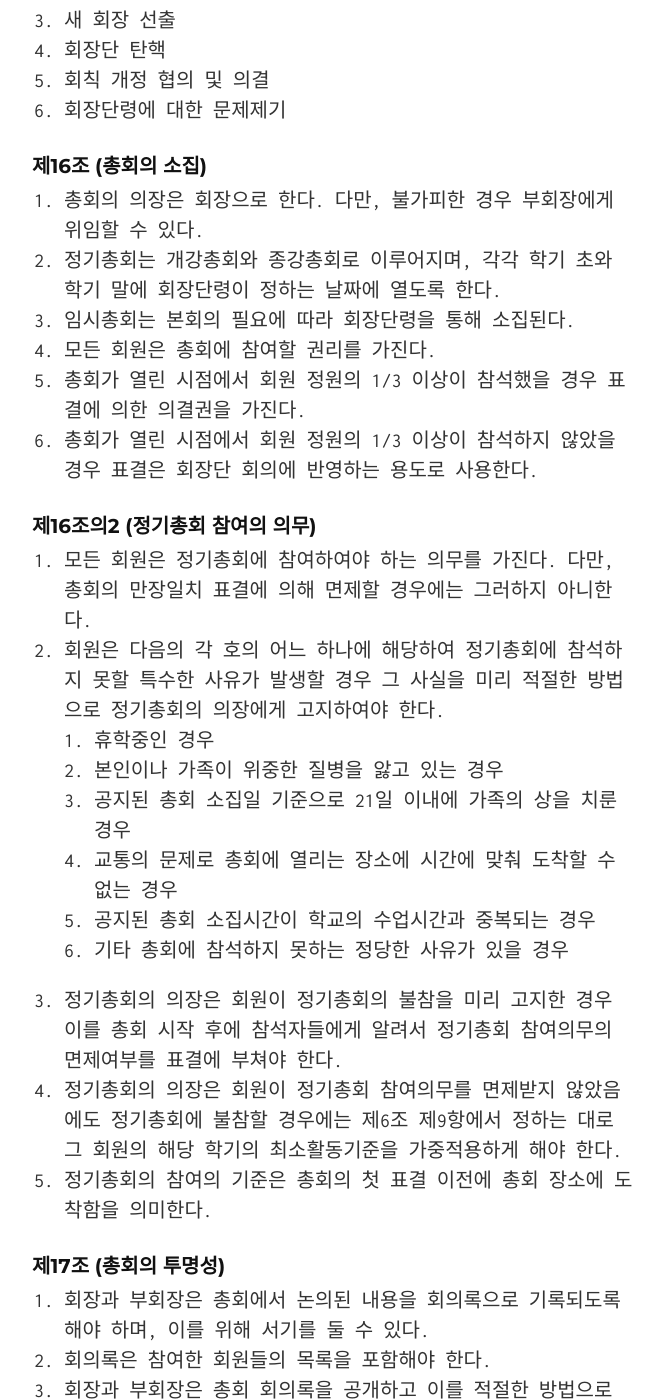
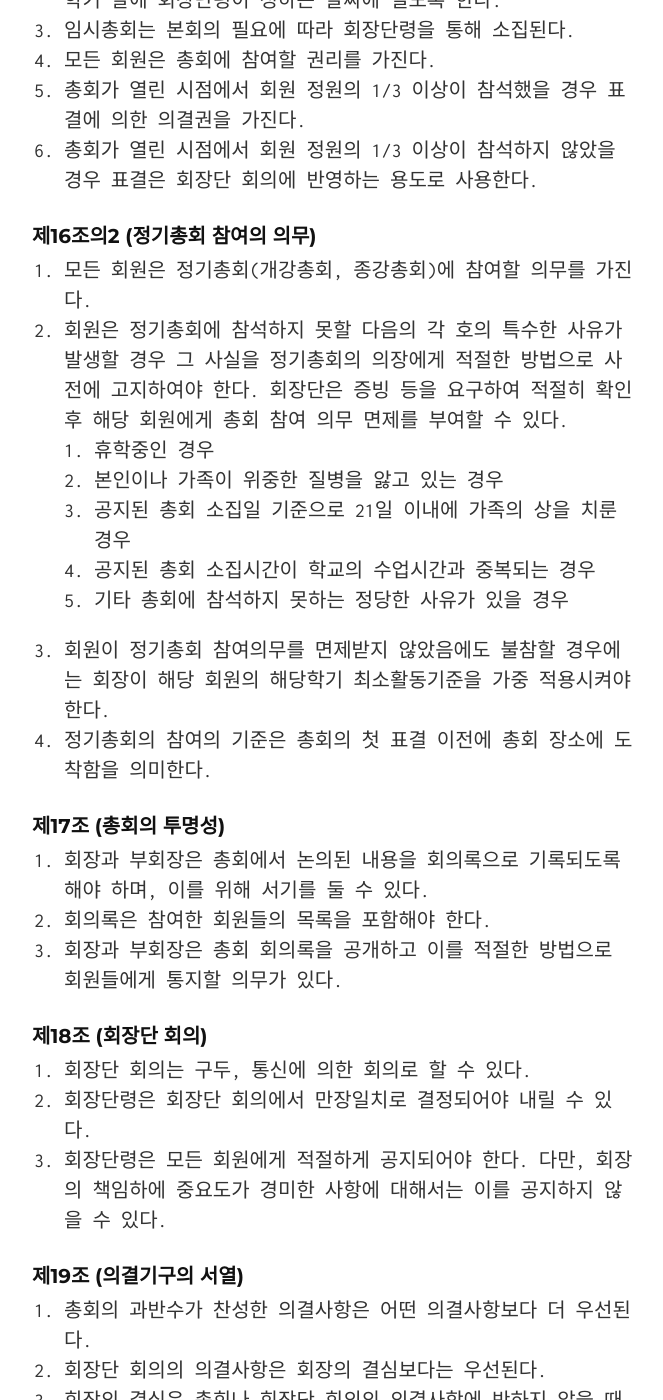
Before and after one commit to PoolC/Regulation, a Jekyll site: the page built from index.md, in a window 1280 px wide and 1400 px high, scrolled down 7335 px. Shown: the whole window, without its empty margins (306-969 px from the left). Built offline with Jekyll 4.4.1, drawn with Linux system fonts in a browser that asks for light colours; our own code applies the rules of GitHub Pages for plain Markdown files; some of the changed text lies outside the part shown.

Commit message:
회칙 수정

```diff
--- a/index.md
+++ b/index.md
@@ -55,7 +55,7 @@
 #### 제4조 (권리)
 
 0. 회원은 동아리방에 출입할 권리를 가진다.
-0. 회원은 사적인 범위 내에서 회원이 아닌 사람에 대한 동아리방 출입을 허가할 권리를 가진다.
+0. 회원이 아닌 사람은 동아리 관련 프로젝트 진행 목적으로만 협업 회원의 동반 하에 출입할 수 있다. 그 외의 경우에는 출입할 수 없다.
 0. 회원은 본회의 활동에 대해 공개적으로 의견을 제시할 권리를 가진다.
 0. 회원은 본회의 활동에 참여할 권리를 가진다.
 0. 회원은 회원의 행동에 대해 회장에게 징계위원회 소집을 요청할 권리를 가진다.
@@ -70,7 +70,7 @@
 0. 회원은 본회의 징계위원으로 선정되었을 경우 이에 성실하게 응할 의무를 가진다.
 0. 회원은 제6조에서 명시하는 최소활동기준을 완수할 의무를 가진다.
 0. 회원은 성별, 성정체성, 성적 지향, 종교, 신념, 인종, 국적, 나이에 대한 차별을 하지 않을 의무를 가진다.
-0. 회원은 총회에 성실하게 참여할 의무를 가진다.
+0. 회원은 개강총회 및 종강총회에 출석할 의무를 가진다.
 
 #### 제6조 (최소활동기준)
 
@@ -93,7 +92,6 @@
 0. 회장은 어떤 회원이 제2항의 각 호에 해당하는 상태에 있는지 판단할 권한을 가진다.
 0. 최소활동기준을 판단하는 데 있어서 학기의 시작은 봄학기, 가을학기에 대해 각각 학교 학사일정에 따른 개강일로 정하고, 학기의 끝은 각각 다음 학기 개강 전 날로 한다.
 0. 회장은 모든 회원에 대해 제1항과 제2항을 기반으로 학기 말에 학술부장, 게임제작부장과 협의하여 확인하고, 이를 적어도 한 가지 이상 완수하지 못한 회원의 회원 자격을 박탈하고 본회에서 탈퇴시킬 의무가 있다.
-0. 회장은 회칙에 근거해 특정 회원에 대해 징벌적으로 최소활동 기준을 가중적용할 수 있다.
 
 #### 제7조 (탈퇴)
 
@@ -107,9 +105,6 @@
     0. 졸업한 경우
     0. 제적한 경우
     0. 사망한 경우
-0. 회장은 제6조의 최소활동기준을 2개 학기 이상 만족한 회원이 다음의 각 호의 어느 하나에 해당할 경우 그 사람의 회원자격을 상실시키고 졸업회원 자격을 부여할 수 있다.
-    0. 복수전공이나 전과를 통해 컴퓨터과학과 관련이 적은 학과의 전공을 얻은 경우
-    0. 국가고시, 국가자격시험, 전문대학원 입학시험 등의 시험에 응시하기 위하여 동아리 활동을 중지하고 학업에 매진하기를 원할 경우
 0. 졸업회원은 동아리방에 출입할 권리를 가진다.
 0. 졸업회원은 본회의 활동에 회장단이 허가하는 범위 내에서 제한적으로 참여할 권리를 가진다.
 0. 졸업회원은 총회에 참여할 권리를 가진다.
@@ -200,16 +195,14 @@
 
 #### 제16조의2 (정기총회 참여의 의무)
 
-0. 모든 회원은 정기총회에 참여하여야 하는 의무를 가진다. 다만, 총회의 만장일치 표결에 의해 면제할 경우에는 그러하지 아니한다.
-0. 회원은 다음의 각 호의 어느 하나에 해당하여 정기총회에 참석하지 못할 특수한 사유가 발생할 경우 그 사실을 미리 적절한 방법으로 정기총회의 의장에게 고지하여야 한다.
+0. 모든 회원은 정기총회(개강총회, 종강총회)에 참여할 의무를 가진다.
+0. 회원은 정기총회에 참석하지 못할 다음의 각 호의 특수한 사유가 발생할 경우 그 사실을 정기총회의 의장에게 적절한 방법으로 사전에 고지하여야 한다. 회장단은 증빙 등을 요구하여 적절히 확인 후 해당 회원에게 총회 참여 의무 면제를 부여할 수 있다.
     0. 휴학중인 경우
     0. 본인이나 가족이 위중한 질병을 앓고 있는 경우
     0. 공지된 총회 소집일 기준으로 21일 이내에 가족의 상을 치룬 경우
-    0. 교통의 문제로 총회에 열리는 장소에 시간에 맞춰 도착할 수 없는 경우
     0. 공지된 총회 소집시간이 학교의 수업시간과 중복되는 경우
     0. 기타 총회에 참석하지 못하는 정당한 사유가 있을 경우
-0. 정기총회의 의장은 회원이 정기총회의 불참을 미리 고지한 경우 이를 총회 시작 후에 참석자들에게 알려서 정기총회 참여의무의 면제여부를 표결에 부쳐야 한다.
-0. 정기총회의 의장은 회원이 정기총회 참여의무를 면제받지 않았음에도 정기총회에 불참할 경우에는 제6조 제9항에서 정하는 대로 그 회원의 해당 학기의 최소활동기준을 가중적용하게 해야 한다.
+0. 회원이 정기총회 참여의무를 면제받지 않았음에도 불참할 경우에는 회장이 해당 회원의 해당학기 최소활동기준을 가중 적용시켜야 한다.
 0. 정기총회의 참여의 기준은 총회의 첫 표결 이전에 총회 장소에 도착함을 의미한다.
 
 #### 제17조 (총회의 투명성)
```
Also changed, not shown: other parts of index.md (+2 -2 lines).
